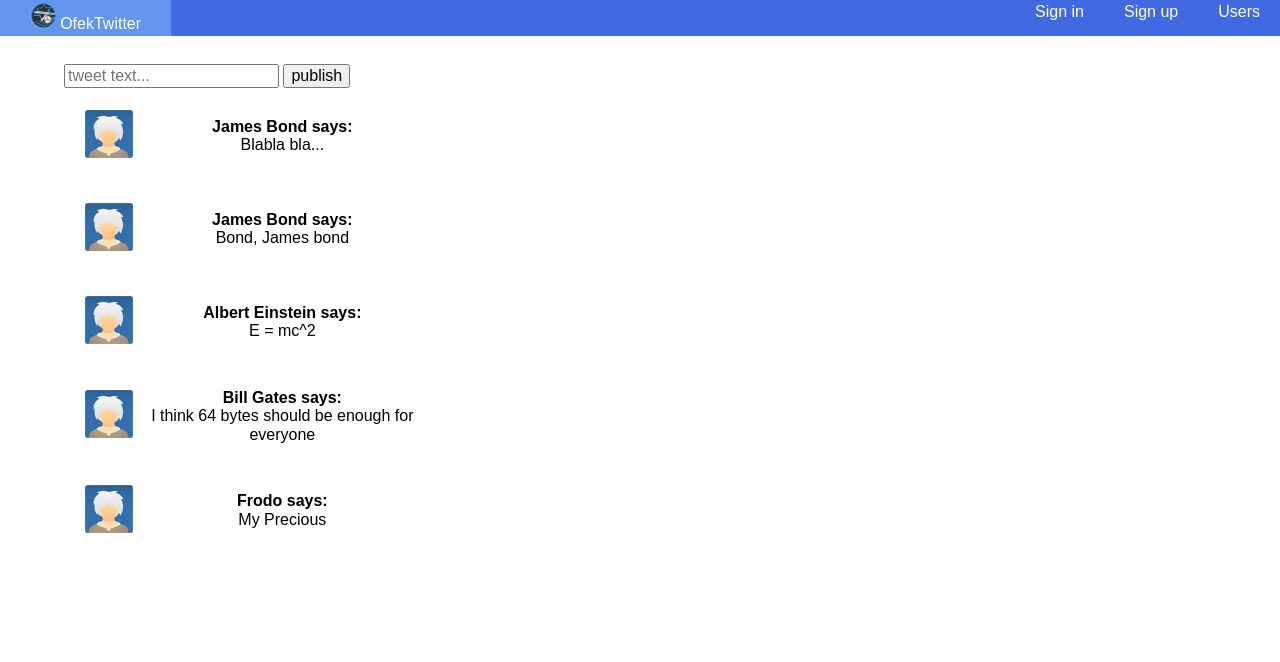
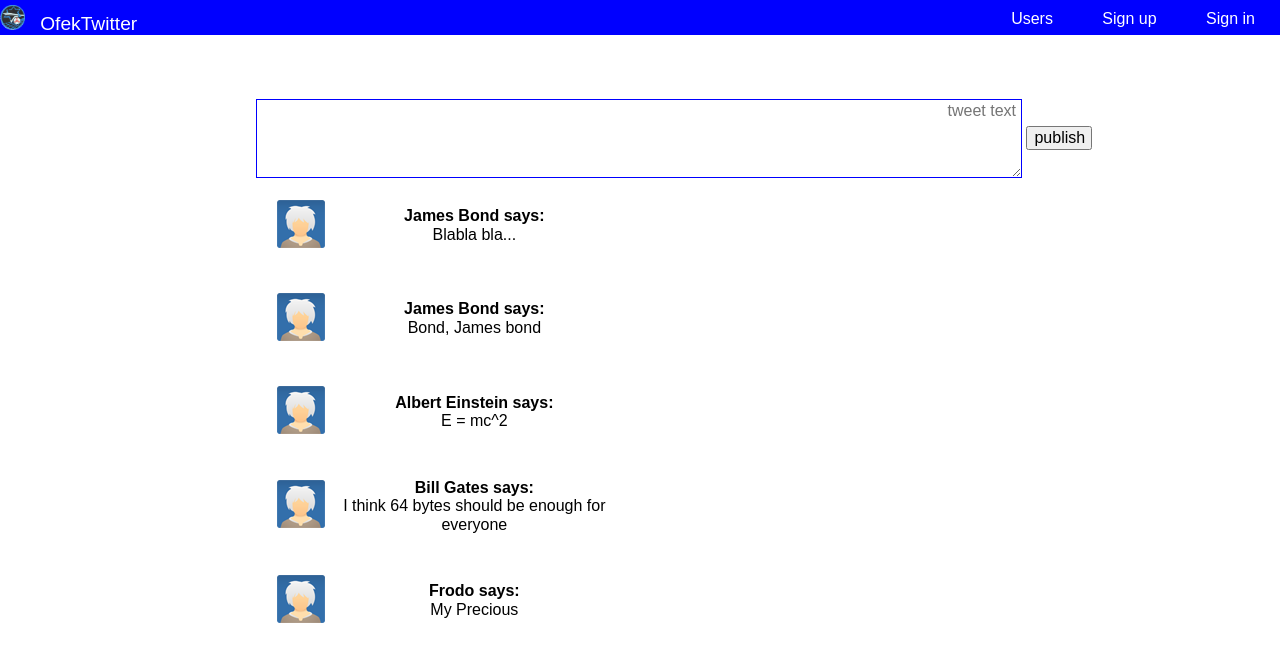
Before and after one commit to OsherSade/WebTraining, a plain HTML site: page OfekTwitter/Tweets.html in a window 1280 px wide. Drawn offline with Linux system fonts and the light colour scheme.

Commit message:
Changed the design

```diff
--- a/OfekTwitter/Tweets.html
+++ b/OfekTwitter/Tweets.html
@@ -8,28 +8,34 @@
 </head>
 <body>
 <header>
-    <nav class="navbar">
-        <ul>
-            <li>
-                <a href="Tweets.html" class="check"><img src="../images/ofek_logo.png" class="logo"> OfekTwitter</a>
-            </li>
-            <div class="rightNav">
-                <li class="header-btn">
-                    <a>Sign in</a>
-                </li>
-                <li class="header-btn">
-                    <a>Sign up</a>
-                </li>
-                <li class="header-btn">
-                    <a href="Users.html">Users</a>
-                </li>
-            </div>
-        </ul>
-    </nav>
+    <section>
+        <article>
+            <span id="banner">
+                <img id="ofek-img" src="../images/ofek_logo.png">
+                <a href="Tweets.html" id="mainPage">OfekTwitter</a>
+            </span>
+        </article>
+        <aside class="rightNav">
+            <nav style="text-align: right">
+                <ul>
+                    <li class="header-li"><a href="Users.html">Users</a></li>
+                    <li class="header-li"><a>Sign up</a></li>
+                    <li class="header-li"><a>Sign in</a></li>
+                </ul>
+            </nav>
+        </aside>
+    </section>
 </header>
+
 <div class="content">
-    <input type="text" placeholder="tweet text..." wrap="off">
-    <button>publish</button>
+    <div>
+        <form>
+            <ul>
+                <textarea id="message" class="header-li" rows="4" cols="80" placeholder="tweet text"></textarea>
+                <button id="submit" class="header-li">publish</button>
+            </ul>
+        </form>
+    </div>
     <table>
         <tr>
             <td><img src="../images/useravatar.png"></td>
--- a/css/Stylesheet.css
+++ b/css/Stylesheet.css
@@ -3,14 +3,8 @@ ul {
     margin: 0;
     padding: 0;
     overflow: hidden;
-    background-color: royalblue;
     float: right;
     width: 100%;
-}
-
-li {
-    float: left;
-    padding: 0;
 }
 
 li a {
@@ -19,16 +13,17 @@ li a {
     text-align: center;
     padding: 3px 20px;
     text-decoration: none;
+    margin-top: 7%;
 }
 
-/* Change the link color to #111 (black) on hover */
 li a:hover {
     background-color: cornflowerblue;
 }
 
-.logo {
-    height: 20%;
-    width: 20%;
+#mainPage {
+    color: white;
+    text-align: center;
+    text-decoration: none;
 }
 
 .rightNav {
@@ -49,9 +44,62 @@ td {
 }
 
 .bordered {
-    border: double;
+    border: 2px solid silver;
+    border-radius: 25px;
 }
 
 .content {
     padding: 5%;
+    padding-left: 20%;
 }
+
+header {
+    background-color: blue;
+    color: azure;
+
+}
+
+#ofek-img {
+    width: 10%;
+    margin-bottom: auto;
+    padding-right: 10px;
+    margin-top: 5px;
+}
+
+.header-li2 {
+    /* float: left;
+     padding-right: 5px;*/
+    float: left;
+
+}
+
+.header-li {
+    /* float: right;*/
+    /*padding-right: 5px;*/
+    margin-left: auto;
+    padding-right: 5px;
+    display: inline-block;
+    text-align: right
+}
+
+article {
+    display: inline-block;
+    vertical-align: middle;
+
+}
+
+aside {
+    display: inline-block;
+    vertical-align: middle;
+
+}
+
+#banner {
+    font-size: larger;
+    vertical-align: middle;
+}
+
+#message{
+    border-color: blue;
+    vertical-align: middle;
+}
```
Also changed, not shown: OfekTwitter/Users.html (+18 -18 lines).
